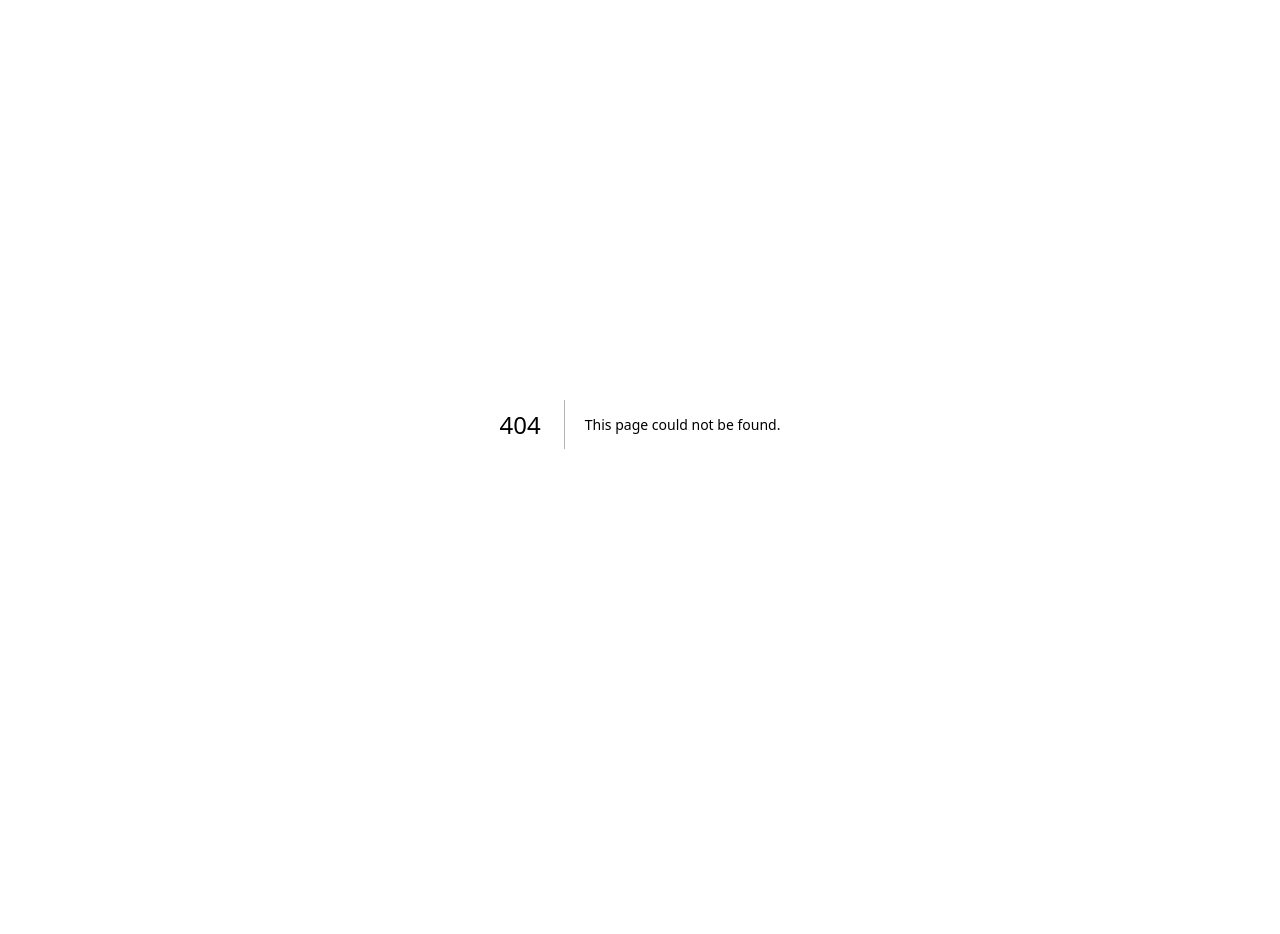
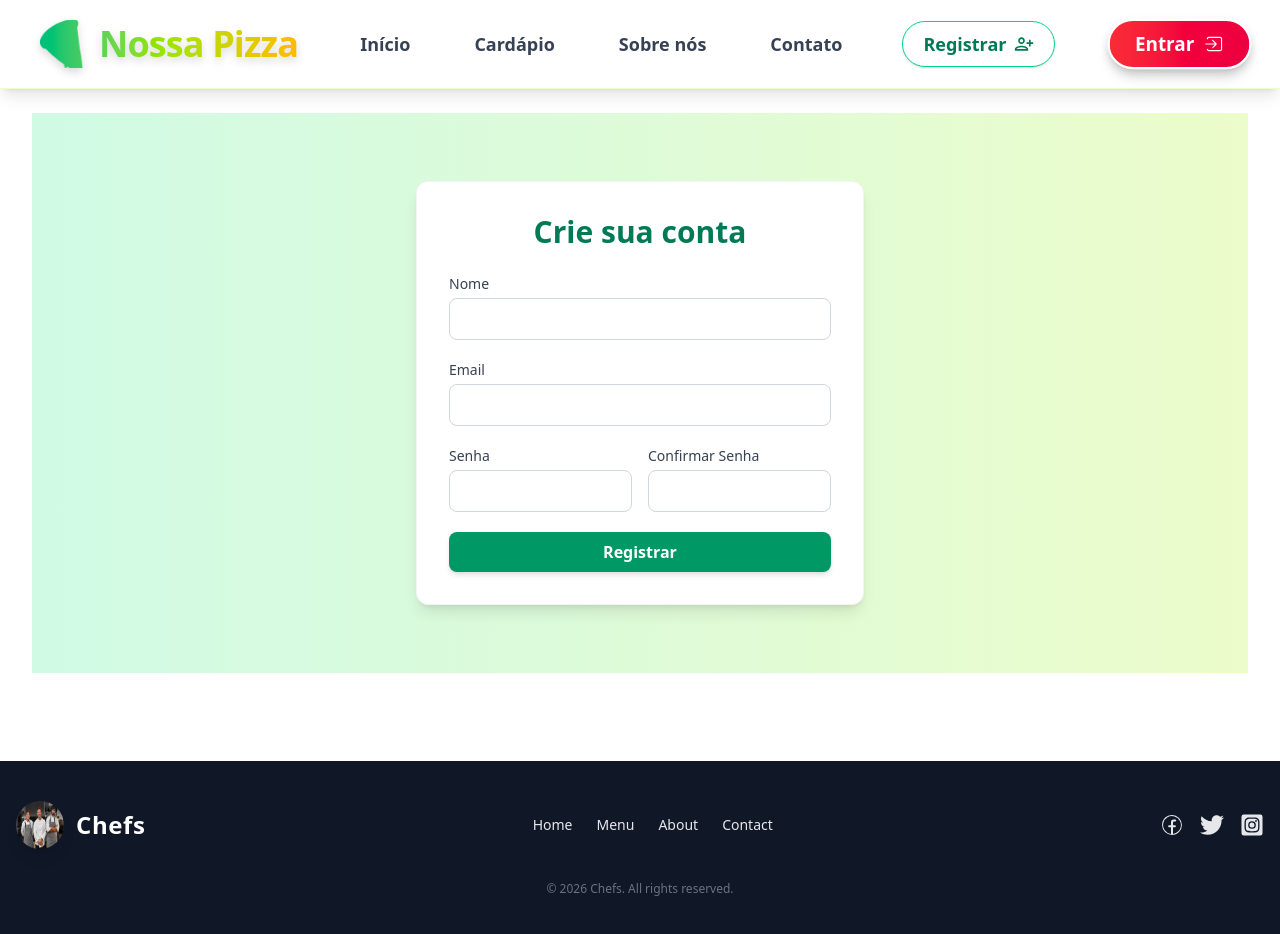
Before and after one commit to Ese-Fapo/resturant-templete, a Next.js app: page /register in a window 1280 px wide. Before the commit this address had no page. Shown: the top 934 px of the page. Before the commit the page ends 848 px from the top, so only its background shows below. Built offline with nearby package versions, Linux system fonts and the light colour scheme.

Commit message:
form created

```diff
--- a/app/layout.tsx
+++ b/app/layout.tsx
@@ -1,6 +1,8 @@
 import type { Metadata } from "next";
 import { Roboto } from "next/font/google";
 import "./globals.css";
+import Header from "@/components/layout/Header";
+import { Footer } from "@/components/layout/Footer";
 
 
 
@@ -22,13 +24,12 @@ export default function RootLayout({
 }>) {
   return (
     <html lang="pt-BR">
-      <body
-        className={`${roboto.variable} antialiased`}
-      >
-        <main className="max-w-7xl mx-auto px-4 sm:px-6 lg:px-8 py-6">
-        {children}
-
+      <body className={`${roboto.variable} antialiased bg-white min-h-screen flex flex-col`}>
+        <Header />
+        <main className="flex-1 max-w-7xl mx-auto w-full px-4 sm:px-6 lg:px-8 py-6">
+          {children}
         </main>
+        <Footer />
       </body>
     </html>
   );
--- a/app/page.tsx
+++ b/app/page.tsx
@@ -1,5 +1,5 @@
 
-import Header from '@/components/layout/Header'
+
 import Hero from '@/components/layout/Hero'
 import HomeMenu from '@/components/layout/HomeMenu'
 import About from '@/components/layout/About'
@@ -8,14 +8,16 @@ import Contact from '@/components/layout/Contact'
 
 
 
+
 const Page = () => {
   return (
     <>
-    <Header />
+
     <Hero/>
     <HomeMenu/>
     <About/>
     <Contact/>
+
     </>
   )
 }
--- /dev/null
+++ b/app/register/page.tsx
@@ -0,0 +1,107 @@
+
+"use client";
+
+import React, { useState } from "react";
+
+export default function RegisterPage() {
+  const [form, setForm] = useState({
+    name: "",
+    email: "",
+    password: "",
+    confirmPassword: "",
+  });
+  const [error, setError] = useState("");
+  const [success, setSuccess] = useState("");
+
+  const handleChange = (e: React.ChangeEvent<HTMLInputElement>) => {
+    setForm({ ...form, [e.target.name]: e.target.value });
+    setError("");
+    setSuccess("");
+  };
+
+  const handleSubmit = (e: React.FormEvent) => {
+    e.preventDefault();
+    if (!form.name || !form.email || !form.password || !form.confirmPassword) {
+      setError("Por favor, preencha todos os campos.");
+      return;
+    }
+    if (form.password !== form.confirmPassword) {
+      setError("As senhas não coincidem.");
+      return;
+    }
+    setSuccess("Cadastro realizado com sucesso!");
+    setForm({ name: "", email: "", password: "", confirmPassword: "" });
+  };
+
+  return (
+    <section className="flex flex-col items-center justify-center min-h-[70vh] py-8 px-2 sm:px-6 lg:px-8 bg-gradient-to-r from-emerald-100 to-lime-100">
+      <div className="w-full max-w-md bg-white rounded-xl shadow-lg p-6 sm:p-8 border border-gray-100">
+        <h2 className="text-2xl sm:text-3xl font-bold text-center text-emerald-700 mb-6">Crie sua conta</h2>
+        <form className="space-y-5" onSubmit={handleSubmit}>
+          <div>
+            <label htmlFor="name" className="block text-sm font-medium text-gray-700 mb-1">Nome</label>
+            <input
+              type="text"
+              name="name"
+              id="name"
+              autoComplete="name"
+              value={form.name}
+              onChange={handleChange}
+              className="w-full px-4 py-2 border border-gray-300 rounded-lg focus:ring-2 focus:ring-emerald-400 focus:outline-none transition"
+              required
+            />
+          </div>
+          <div>
+            <label htmlFor="email" className="block text-sm font-medium text-gray-700 mb-1">Email</label>
+            <input
+              type="email"
+              name="email"
+              id="email"
+              autoComplete="email"
+              value={form.email}
+              onChange={handleChange}
+              className="w-full px-4 py-2 border border-gray-300 rounded-lg focus:ring-2 focus:ring-emerald-400 focus:outline-none transition"
+              required
+            />
+          </div>
+          <div className="flex flex-col sm:flex-row gap-4">
+            <div className="flex-1">
+              <label htmlFor="password" className="block text-sm font-medium text-gray-700 mb-1">Senha</label>
+              <input
+                type="password"
+                name="password"
+                id="password"
+                autoComplete="new-password"
+                value={form.password}
+                onChange={handleChange}
+                className="w-full px-4 py-2 border border-gray-300 rounded-lg focus:ring-2 focus:ring-emerald-400 focus:outline-none transition"
+                required
+              />
+            </div>
+            <div className="flex-1">
+              <label htmlFor="confirmPassword" className="block text-sm font-medium text-gray-700 mb-1">Confirmar Senha</label>
+              <input
+                type="password"
+                name="confirmPassword"
+                id="confirmPassword"
+                autoComplete="new-password"
+                value={form.confirmPassword}
+                onChange={handleChange}
+                className="w-full px-4 py-2 border border-gray-300 rounded-lg focus:ring-2 focus:ring-emerald-400 focus:outline-none transition"
+                required
+              />
+            </div>
+          </div>
+          {error && <div className="text-red-500 text-sm text-center">{error}</div>}
+          {success && <div className="text-green-600 text-sm text-center">{success}</div>}
+          <button
+            type="submit"
+            className="w-full py-2 px-4 bg-emerald-600 hover:bg-emerald-700 text-white font-semibold rounded-lg shadow-md transition"
+          >
+            Registrar
+          </button>
+        </form>
+      </div>
+    </section>
+  );
+}
--- a/components/layout/Footer.tsx
+++ b/components/layout/Footer.tsx
@@ -1,7 +1,42 @@
-import React from 'react'
+
+import React from 'react';
+import Link from 'next/link';
+import { CiFacebook } from "react-icons/ci";
+import { FaTwitter } from "react-icons/fa";
+import { FaInstagramSquare } from "react-icons/fa";
 
 export const Footer = () => {
   return (
-    <div>Footer</div>
-  )
-}
+    <footer className="bg-gray-900 text-gray-200 py-10 px-4 mt-16">
+      <div className="max-w-7xl mx-auto flex flex-col md:flex-row justify-between items-center gap-8">
+        {/* Branding */}
+        <div className="flex items-center gap-3">
+          <img src="/images/3chefs.avif" alt="3 Chefs Logo" className="w-12 h-12 rounded-full shadow-lg" />
+          <span className="text-2xl font-bold tracking-wide text-white">Chefs</span>
+        </div>
+        {/* Navigation */}
+        <nav className="flex flex-wrap gap-6 text-sm font-medium">
+          <Link href="/" className="hover:text-primary transition-colors">Home</Link>
+          <a href="/menu" className="hover:text-primary transition-colors">Menu</a>
+          <a href="/about" className="hover:text-primary transition-colors">About</a>
+          <a href="/contact" className="hover:text-primary transition-colors">Contact</a>
+        </nav>
+        {/* Social Links */}
+        <div className="flex gap-4">
+          <a href="https://facebook.com" target="_blank" rel="noopener noreferrer" aria-label="Facebook" className="hover:text-blue-400 transition-colors">
+            <CiFacebook className="w-6 h-6" />
+          </a>
+          <a href="https://twitter.com" target="_blank" rel="noopener noreferrer" aria-label="Twitter" className="hover:text-sky-400 transition-colors">
+            <FaTwitter className="w-6 h-6" />
+          </a>
+          <a href="https://instagram.com" target="_blank" rel="noopener noreferrer" aria-label="Instagram" className="hover:text-pink-400 transition-colors">
+            <FaInstagramSquare className="w-6 h-6" />
+          </a>
+        </div>
+      </div>
+      <div className="mt-8 text-center text-xs text-gray-500">
+        &copy; {new Date().getFullYear()}  Chefs. All rights reserved.
+      </div>
+    </footer>
+  );
+};
--- a/components/layout/Header.tsx
+++ b/components/layout/Header.tsx
@@ -1,29 +1,70 @@
-import React from 'react'
+"use client"
+
+import React, { useState } from 'react'
 import Link from 'next/link'
+import { IoIosLogIn } from "react-icons/io";
+import { MdOutlinePersonAddAlt1 } from "react-icons/md";
+
 
 
 const Header = () => {
+  const [menuOpen, setMenuOpen] = useState(false);
   return (
-    <header className="sticky top-0 z-30 bg-white/80 backdrop-blur shadow-md px-4 md:px-12 border-b border-lime-100">
-      <div className="max-w-7xl mx-auto flex items-center justify-between py-4">
+    <header className="sticky top-0 z-30 bg-white/90 backdrop-blur-lg shadow-lg px-2 sm:px-4 md:px-8 border-b border-lime-100">
+      <div className="max-w-7xl mx-auto flex items-center justify-between py-2 sm:py-3 md:py-5">
         {/* Logo/Brand */}
         <Link
-          className="flex items-center gap-2 text-3xl md:text-4xl font-extrabold tracking-tight bg-gradient-to-r from-emerald-500 via-lime-400 to-amber-400 bg-clip-text text-transparent drop-shadow-lg hover:scale-105 transition-transform duration-200"
-          href="#"
+          className="flex items-center gap-2 text-3xl md:text-4xl font-extrabold tracking-tight bg-linear-to-r from-emerald-500 via-lime-400 to-amber-400 bg-clip-text text-transparent drop-shadow-lg hover:scale-105 transition-transform duration-200"
+          href="/"
         >
           <span role="img" aria-label="pizza" className="text-4xl md:text-5xl">🍕</span>
           Nossa Pizza
         </Link>
+        {/* Hamburger for mobile */}
+        <button
+          className="md:hidden flex flex-col justify-center items-center w-10 h-10 rounded focus:outline-none focus:ring-2 focus:ring-emerald-400"
+          onClick={() => setMenuOpen(!menuOpen)}
+          aria-label="Abrir menu"
+        >
+          <span className={`block w-7 h-0.5 bg-emerald-600 mb-1 rounded transition-all duration-300 ${menuOpen ? 'rotate-45 translate-y-2' : ''}`}></span>
+          <span className={`block w-7 h-0.5 bg-emerald-600 mb-1 rounded transition-all duration-300 ${menuOpen ? 'opacity-0' : ''}`}></span>
+          <span className={`block w-7 h-0.5 bg-emerald-600 rounded transition-all duration-300 ${menuOpen ? '-rotate-45 -translate-y-2' : ''}`}></span>
+        </button>
         {/* Navigation */}
-        <nav className="flex items-center gap-4 md:gap-10 text-gray-700 font-semibold text-base md:text-lg">
-          <Link href="#" className="hover:text-emerald-600 transition-colors px-2 py-1 rounded-md hover:bg-emerald-50">Inicio</Link>
-          <Link href="#" className="hover:text-emerald-600 transition-colors px-2 py-1 rounded-md hover:bg-emerald-50">Nosso menu</Link>
-          <Link href="#" className="hover:text-emerald-600 transition-colors px-2 py-1 rounded-md hover:bg-emerald-50">Sobre nós</Link>
-          <Link href="#" className="hover:text-emerald-600 transition-colors px-2 py-1 rounded-md hover:bg-emerald-50">Contato</Link>
-          <Link href="#" className="rounded-full bg-gradient-to-r from-red-500 to-rose-600 hover:from-rose-600 hover:to-red-500 text-white px-7 py-2 shadow-lg border-2 border-white hover:border-rose-200 transition-all duration-200 ml-4 font-bold text-base md:text-lg scale-105 hover:scale-110">
-            Login
+        <nav
+          className={`flex-col md:flex-row md:flex items-center gap-6 md:gap-10 text-gray-700 font-semibold text-base md:text-lg fixed md:static top-0 right-0 h-full w-4/5 sm:w-2/3 md:w-auto max-w-xs md:max-w-none bg-white/95 shadow-2xl md:shadow-none z-40 p-8 sm:p-10 md:p-0 transition-transform duration-300 ease-in-out ${menuOpen ? 'flex translate-x-0' : 'hidden md:flex translate-x-full md:translate-x-0'}`}
+        >
+          <Link href="/" className="w-full md:w-auto text-center hover:text-emerald-600 transition-colors px-3 py-2 rounded-lg hover:bg-emerald-50 focus:outline-none focus:ring-2 focus:ring-emerald-300" onClick={() => setMenuOpen(false)}>Início</Link>
+          <Link href="#" className="w-full md:w-auto text-center hover:text-emerald-600 transition-colors px-3 py-2 rounded-lg hover:bg-emerald-50 focus:outline-none focus:ring-2 focus:ring-emerald-300" onClick={() => setMenuOpen(false)}>Cardápio</Link>
+          <Link href="#" className="w-full md:w-auto text-center hover:text-emerald-600 transition-colors px-3 py-2 rounded-lg hover:bg-emerald-50 focus:outline-none focus:ring-2 focus:ring-emerald-300" onClick={() => setMenuOpen(false)}>Sobre nós</Link>
+          <Link href="#" className="w-full md:w-auto text-center hover:text-emerald-600 transition-colors px-3 py-2 rounded-lg hover:bg-emerald-50 focus:outline-none focus:ring-2 focus:ring-emerald-300" onClick={() => setMenuOpen(false)}>Contato</Link>
+
+          <Link
+            href="/register"
+            className="flex items-center justify-center gap-2 border border-emerald-400 text-emerald-700 font-bold px-5 py-2 rounded-full bg-white hover:bg-emerald-100 hover:text-emerald-900 transition-all duration-200 shadow-sm md:ml-2 mt-4 md:mt-0 w-full md:w-auto"
+            onClick={() => setMenuOpen(false)}
+          >
+            Registrar
+            <MdOutlinePersonAddAlt1 className="text-xl" />
+          </Link>
+
+          <Link
+            href="/login"
+            className="flex items-center justify-center gap-2 rounded-full bg-linear-to-r from-red-500 to-rose-600 hover:from-rose-600 hover:to-red-500 text-white px-6 py-2 shadow-lg border-2 border-white hover:border-rose-200 transition-all duration-200 md:ml-4 font-bold text-base md:text-lg scale-105 hover:scale-110 drop-shadow-lg mt-3 md:mt-0 w-full md:w-auto"
+            onClick={() => setMenuOpen(false)}
+          >
+            Entrar
+            <IoIosLogIn className="text-xl" />
           </Link>
         </nav>
+        {/* Overlay for mobile menu */}
+        {menuOpen && (
+          <div
+            className="fixed inset-0 bg-black bg-opacity-30 z-30 md:hidden"
+            onClick={() => setMenuOpen(false)}
+            aria-label="Fechar menu"
+          ></div>
+        )}
       </div>
     </header>
   );
```
Also changed, not shown: tailwind.config.js (added, +13 -0 lines).
